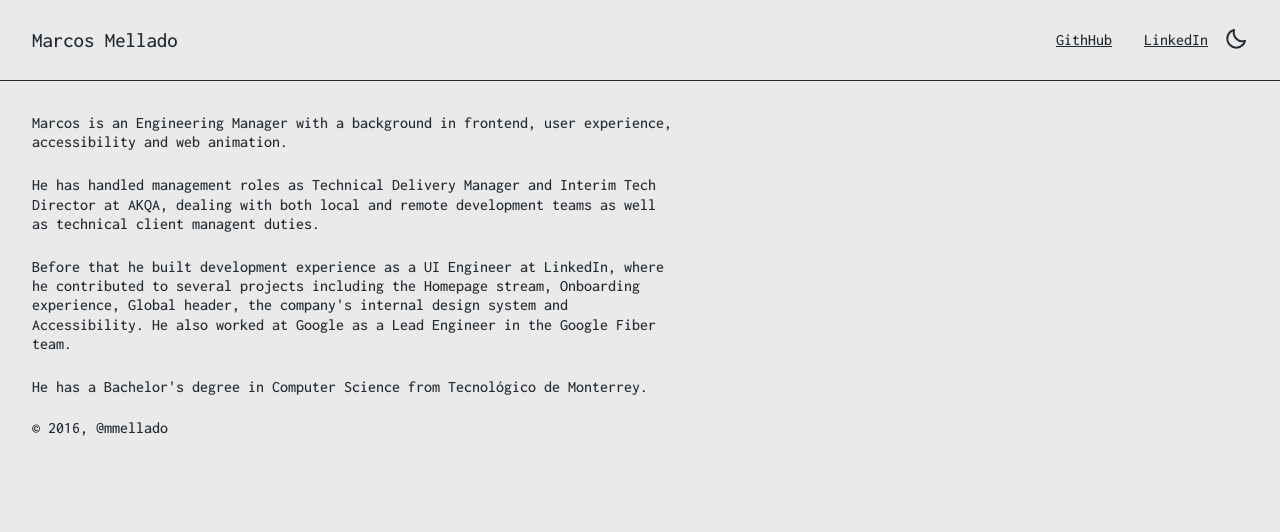
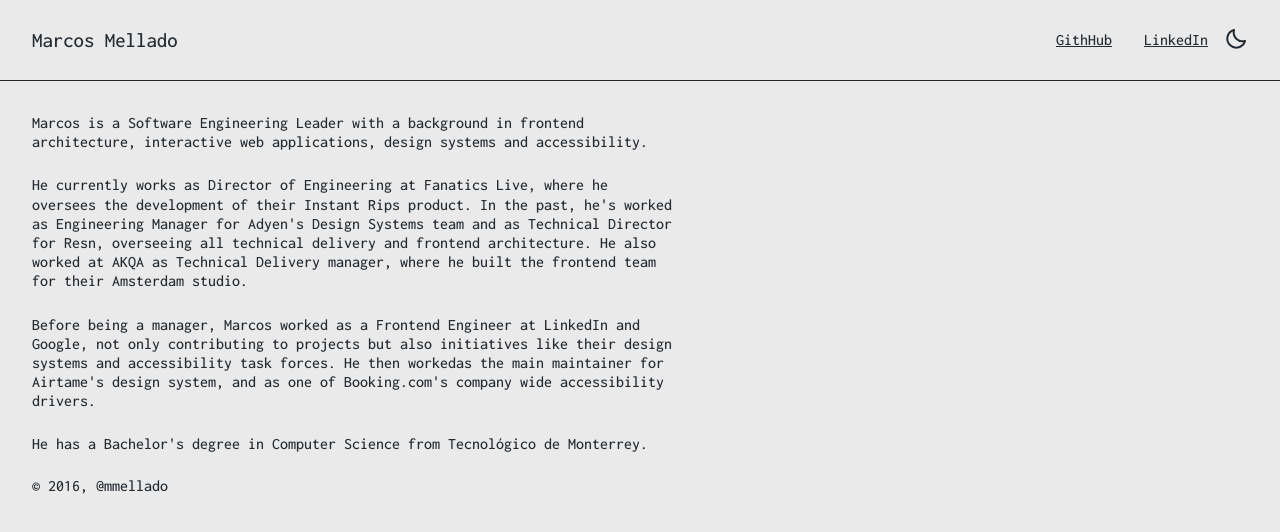
Before and after one commit to mmellado/mellados.com, a Next.js app: page / in a window 1280 px wide. Shown: the top 532 px of the page. Built offline with nearby package versions, Linux system fonts and the light colour scheme.

Commit message:
Update index.tsx

```diff
--- a/src/components/Body/index.tsx
+++ b/src/components/Body/index.tsx
@@ -7,20 +7,24 @@ const Body = () => {
   return (
     <main id="main" className={cx("wrapper", "main")}>
       <p className={cx("text")}>
-        Marcos is an Engineering Manager with a background in frontend, user
-        experience, accessibility and web animation.
+        Marcos is a Software Engineering Leader with a background in frontend
+        architecture, interactive web applications, design systems and accessibility.
       </p>
       <p className={cx("text")}>
-        He has handled management roles as Technical Delivery Manager and
-        Interim Tech Director at AKQA, dealing with both local and remote
-        development teams as well as technical client managent duties.
+        He currently works as Director of Engineering at Fanatics Live,
+        where he oversees the development of their Instant Rips product.
+        In the past, he&apos;s worked as Engineering Manager for
+        Adyen&apos;s Design Systems team and as Technical Director for
+        Resn, overseeing all technical delivery and frontend architecture.
+        He also worked at AKQA as Technical Delivery manager, where he built
+        the frontend team for their Amsterdam studio.
       </p>
       <p className={cx("text")}>
-        Before that he built development experience as a UI Engineer at
-        LinkedIn, where he contributed to several projects including the
-        Homepage stream, Onboarding experience, Global header, the
-        company&apos;s internal design system and Accessibility. He also worked
-        at Google as a Lead Engineer in the Google Fiber team.
+        Before being a manager, Marcos worked as a Frontend Engineer at
+        LinkedIn and Google, not only contributing to projects but also
+        initiatives like their design systems and accessibility task forces.
+        He then workedas the main maintainer for Airtame&apos;s design system,
+        and as one of Booking.com&apos;s company wide accessibility drivers.
       </p>
       <p className={cx("text")}>
         He has a Bachelor&apos;s degree in Computer Science from Tecnológico de
```
